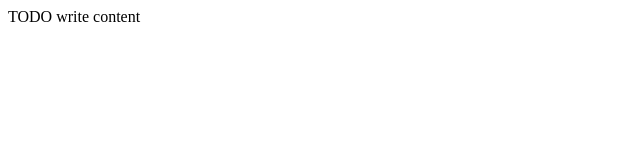
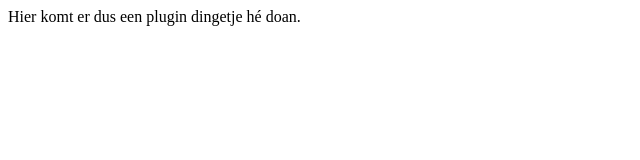
Before and after one commit to twostyn/betarep, a plain HTML site: page index.html in a window 1280 px wide. Shown: the whole page, without its empty margins (0-640 px from the left). Drawn offline with Linux system fonts and the light colour scheme.

Commit message:
Verandering van tekst voor plugin.

```diff
--- a/index.html
+++ b/index.html
@@ -11,6 +11,6 @@ and open the template in the editor.
         <meta name="viewport" content="width=device-width, initial-scale=1.0">
     </head>
     <body>
-        <div>TODO write content</div>
+        <div>Hier komt er dus een plugin dingetje hé doan.</div>
     </body>
 </html>
```
